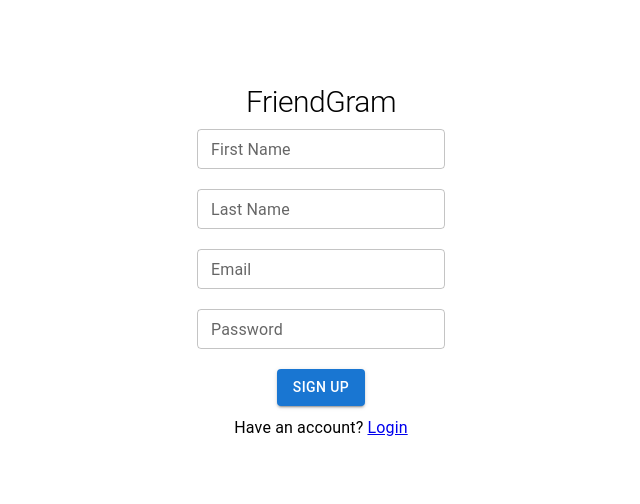
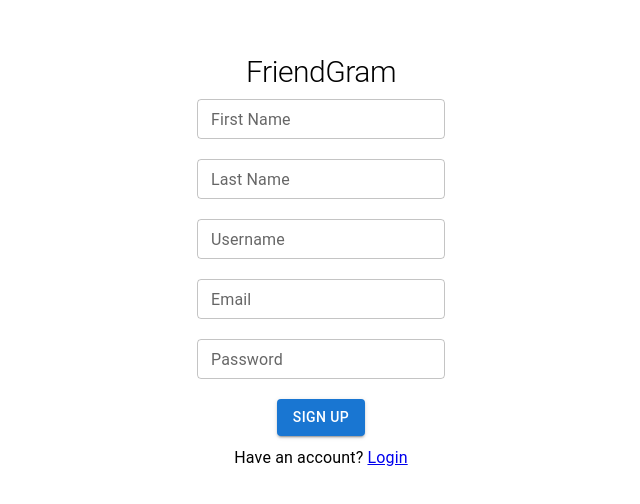
Before and after one commit to samrasugu/FriendGram, a React (Create React App) app: page /signup in a window 1280 px wide. Shown: the part 138-642 px from the top of the page, without its empty margins (319-959 px from the left). Built offline with nearby package versions, Linux system fonts and the light colour scheme; no server answers.

Commit message:
Firebase Init , Sign Up and Login

```diff
--- a/package.json
+++ b/package.json
@@ -11,6 +11,7 @@
     "@testing-library/react": "^13.4.0",
     "@testing-library/user-event": "^13.5.0",
     "firebase": "^9.10.0",
+    "process": "^0.11.10",
     "react": "^18.2.0",
     "react-dom": "^18.2.0",
     "react-router-dom": "^6.4.1",
--- a/src/components/Navbar.jsx
+++ b/src/components/Navbar.jsx
@@ -40,7 +40,7 @@ const Navbar = () => {
   return (
     <AppBar position="sticky">
       <StyledToolbar>
-        <Typography variant="h6" sx={{display: {xs:"none", sm: "block"}}}>SAM</Typography>
+        <Typography variant="h6" sx={{display: {xs:"none", sm: "block"}}}>FriendGram</Typography>
         <Pets sx={{display: {xs:"block", sm: "none"}}}/>
         <Search><InputBase placeholder='Search...'/></Search>
         <Icons>
--- /dev/null
+++ b/src/firebase.js
@@ -0,0 +1,19 @@
+import { initializeApp } from "firebase/app";
+import { getAuth } from 'firebase/auth';
+import { getStorage } from 'firebase/storage';
+import { getFirestore } from 'firebase/firestore';
+
+const firebaseConfig = {
+  apiKey: process.env.REACT_APP_FIREBASE_KEY,
+  authDomain: "friendgram-ab908.firebaseapp.com",
+  projectId: "friendgram-ab908",
+  storageBucket: "friendgram-ab908.appspot.com",
+  messagingSenderId: "392463231800",
+  appId: "1:392463231800:web:1b6c61f5d5a1f1e501efcd"
+};
+
+// Initialize Firebase
+const app = initializeApp(firebaseConfig);
+export const db = getFirestore(app);
+export const auth = getAuth();
+export const storage = getStorage(app);
--- a/src/pages/Login.jsx
+++ b/src/pages/Login.jsx
@@ -1,15 +1,30 @@
 import { Box, Button, TextField, Typography } from '@mui/material'
-import React from 'react'
+import { signInWithEmailAndPassword } from 'firebase/auth';
+import React, { useState } from 'react'
 import {Link} from 'react-router-dom';
+import { auth } from '../firebase';
 
 const Login = () => {
+    const [email, setEmail] = useState('');
+    const [password, setPassword] = useState('');
+
+    const handleSignin = async (e) => {
+        e.preventDefault();
+        try {
+            const res = await signInWithEmailAndPassword(auth, email, password);
+        } catch (error) {
+            console.log(error);
+            // ////// IMPLEMENT SWITCH AND SHOW ERROR
+        }
+    };
+
   return (
     <Box sx={{display: "flex", alignItems: "center", justifyContent: "center", height: "100vh"}}>
         <Box sx={{display: "flex", flexDirection: "column", alignItems: "center", margin: "30px"}}>
             <Typography variant="h1" component="h2" sx={{fontSize: "30px"}}>FriendGram</Typography>
-            <TextField label="Email" size='small' variant='outlined' sx={{margin: '10px' }}/>
-            <TextField label="Password" size='small' variant='outlined' sx={{margin: '10px' }}/>
-            <Button variant='contained' sx={{margin: "10px"}}>SIGN IN</Button>
+            <TextField label="Email" value={email} onChange={e => setEmail(e.target.value)} size='small' variant='outlined' sx={{margin: '10px' }}/>
+            <TextField label="Password" value={password} onChange={e => setPassword(e.target.value)} size='small' variant='outlined' sx={{margin: '10px' }}/>
+            <Button onClick={handleSignin} variant='contained' sx={{margin: "10px"}}>SIGN IN</Button>
             <Typography>New here? <Link to="/signup">Register</Link></Typography>
         </Box>
     </Box>
--- a/src/pages/Signup.jsx
+++ b/src/pages/Signup.jsx
@@ -1,17 +1,56 @@
-import React from 'react'
-import {Link} from 'react-router-dom';
+import React, { useState } from 'react'
+import {Link, useNavigate} from 'react-router-dom';
 import { Box, Button, TextField, Typography } from '@mui/material'
+import { createUserWithEmailAndPassword, updateProfile } from 'firebase/auth';
+import { auth, db } from '../firebase';
+import { doc, setDoc } from 'firebase/firestore';
 
 const Signup = () => {
+    const [err, setErr] = useState(false);
+
+    const [firstname, setFName] = useState('');
+    const [lastname, setLName] = useState('');
+    const [username, setUsername] = useState('');
+    const [email, setEmail] = useState('');
+    const [password, setPassword] = useState('');
+
+    const navigate = useNavigate();
+
+    const handleSignup = async (e) => {
+        e.preventDefault();
+
+        try {
+            const res = await createUserWithEmailAndPassword(auth, email, password);
+            console.log(res.user);
+
+            await updateProfile(res.user,{
+                displayName: username,
+              });
+            await setDoc(doc(db, "users", res.user.uid), {
+                uid: res.user.uid,
+                firstname,
+                lastname,
+                displayName: username,
+                email,
+            });
+
+            //   await setDoc(doc(db,"userChats",res.user.uid),{});
+
+              navigate("/");
+        } catch (error) {
+
+        }
+    }
   return (
     <Box sx={{display: "flex", alignItems: "center", justifyContent: "center", height: "100vh"}}>
         <Box sx={{display: "flex", flexDirection: "column", alignItems: "center", margin: "30px"}}>
             <Typography variant="h1" component="h2" sx={{fontSize: "30px"}}>FriendGram</Typography>
-            <TextField label="First Name" size='small' variant='outlined' sx={{margin: '10px' }}/>
-            <TextField label="Last Name" size='small' variant='outlined' sx={{margin: '10px' }}/>
-            <TextField label="Email" size='small' variant='outlined' sx={{margin: '10px' }}/>
-            <TextField label="Password" size='small' variant='outlined' sx={{margin: '10px' }}/>
-            <Button variant='contained' sx={{margin: "10px"}}>SIGN UP</Button>
+            <TextField label="First Name" value={firstname} onChange={e => setFName(e.target.value)} size='small' variant='outlined' sx={{margin: '10px' }}/>
+            <TextField label="Last Name" value={lastname} onChange={e => setLName(e.target.value)} size='small' variant='outlined' sx={{margin: '10px' }}/>
+            <TextField label="Username" value={username} onChange={e => setUsername(e.target.value)} size='small' variant='outlined' sx={{margin: '10px' }}/>
+            <TextField label="Email" value={email} onChange={e => setEmail(e.target.value)} size='small' variant='outlined' sx={{margin: '10px' }}/>
+            <TextField label="Password" value={password} onChange={e => setPassword(e.target.value)} size='small' variant='outlined' sx={{margin: '10px' }}/>
+            <Button onClick={handleSignup} variant='contained' sx={{margin: "10px"}}>SIGN UP</Button>
             <Typography>Have an account? <Link to="/login">Login</Link></Typography>
         </Box>
     </Box>
```
Also changed, not shown: 1 other file (tests, documents, lock files or other folders).
